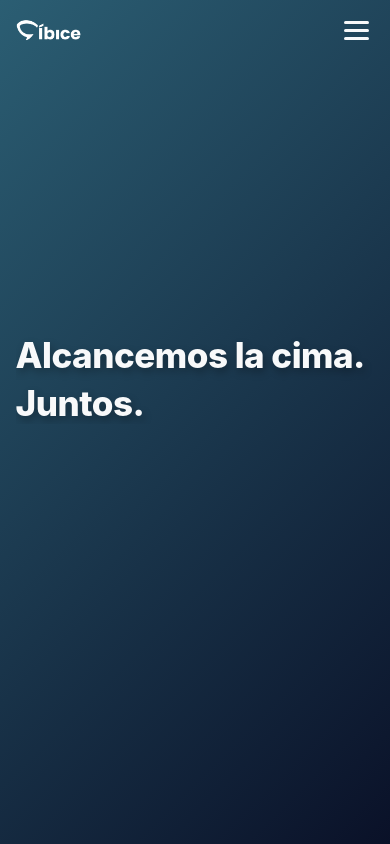
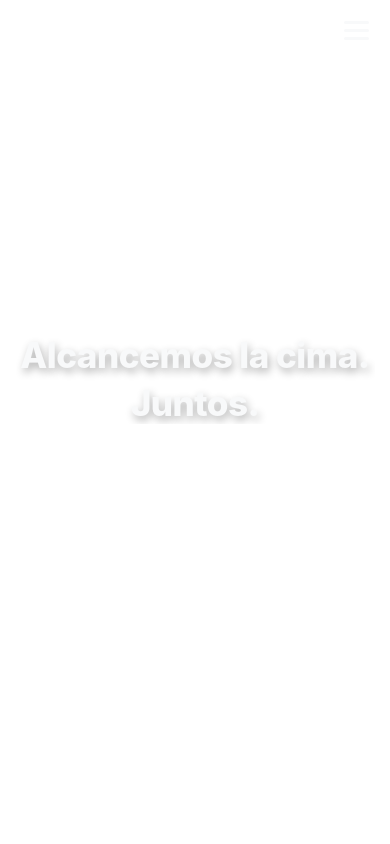
Before and after one commit to tobiasderene/ibice, a React (Create React App) app: page / in a window 390 px wide. Shown: the top 844 px of the page. Built offline with nearby package versions, Linux system fonts and the light colour scheme.

Commit message:
Update Hero.css

```diff
--- a/src/styles/Hero.css
+++ b/src/styles/Hero.css
@@ -5,7 +5,7 @@
   min-height: 100vh;
   height: 100vh;
   overflow: hidden;
-  background: linear-gradient(135deg, #2B5E73, #0a1128);
+  background: transparent; /* 👈 sin background propio */
 }
 
 .hero-placeholder {
@@ -34,23 +34,29 @@
   to { transform: rotate(360deg); }
 }
 
+/* 👇 Background fijo que se oculta al hacer scroll */
 .hero-background {
   position: fixed;
   top: 0;
   left: 0;
   width: 100%;
-  height: 100%;
+  height: 100vh;
   background-size: cover;
   background-position: center;
   background-repeat: no-repeat;
-  z-index: -2;
+  z-index: -1; /* 👈 mismo nivel que el CTA */
   opacity: 0;
-  transition: opacity 1s ease;
+  transition: opacity 0.6s ease; /* 👈 transición más rápida */
   pointer-events: none;
 }
 
 .hero-background.visible {
   opacity: 1;
+}
+
+/* 👇 Se oculta cuando sale del viewport */
+.hero-background.hidden {
+  opacity: 0 !important;
 }
 
 .hero-overlay {
@@ -151,6 +157,8 @@
     left: 50%;
     transform: translate(-50%, -50%);
     width: calc(100% - 10%);
+    max-width: none;
+    text-align: center;
   }
 
   .hero-slogan.first,
```
